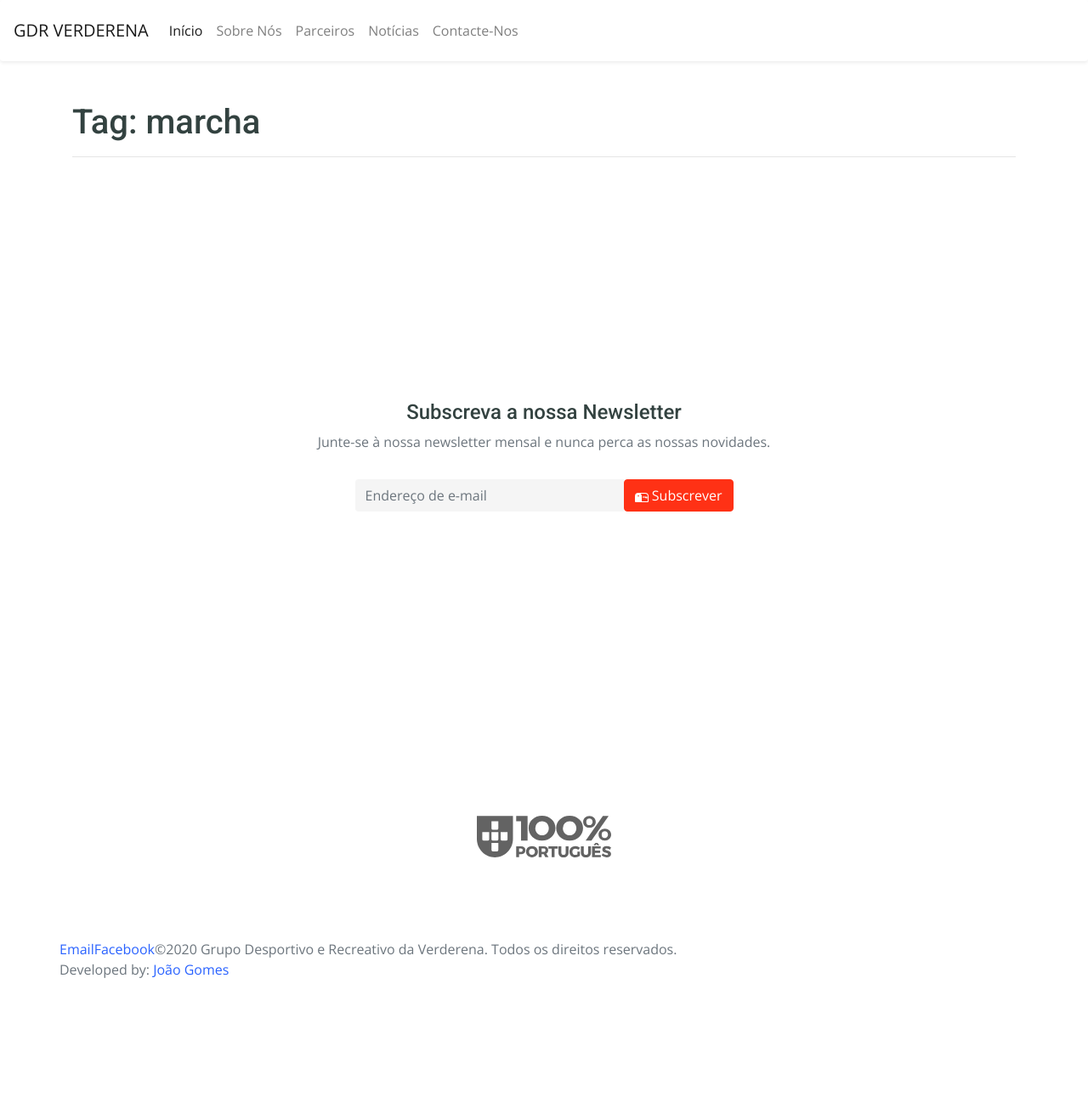
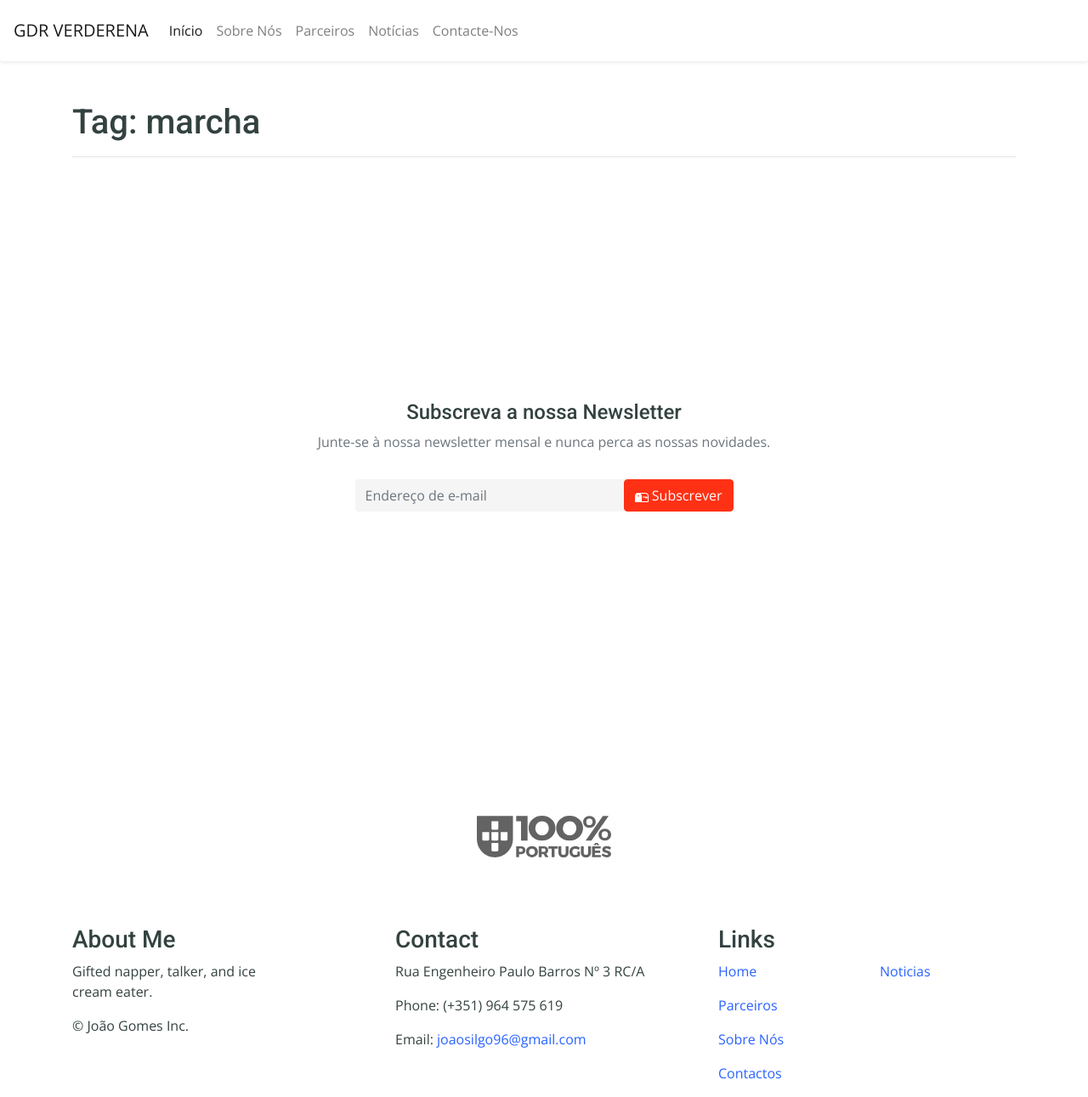
Before and after one commit to GDR-Verderena/gdr-verderena.github.io, a Jekyll site: the page built from tag/marcha.md, in a window 1280 px wide. Shown: the whole page at 85% size. Built offline with Jekyll 4.4.1, drawn with Linux system fonts in a browser that asks for light colours; nearby versions of some CDN libraries; library files that are not in the unit come from our copies; before the commit the page ends 1169 px from its top, so only the background shows below that.

Commit message:
Update default.html

```diff
--- a/_layouts/default.html
+++ b/_layouts/default.html
@@ -137,6 +137,10 @@
 
 
 
+
+	  <!--
+
+
   <footer class="footer mt-auto py-3">
   <div class="container">
     <div class="row">
@@ -160,6 +164,82 @@
   </div>
 </footer>
 
+-->
+
+
+
+
+
+
+
+
+
+
+
+<footer>
+  <div class="footer-top">
+    <div class="container">
+      <div class="row">
+        <div class="col-md-3 footer-about wow fadeInUp animated" style="visibility: visible; animation-name: fadeInUp;">
+          <h3>About Me</h3>
+          <p>
+            Gifted napper, talker, and ice cream eater.
+          </p>
+          <p>© João Gomes Inc.</p>
+        </div>
+        <div class="col-md-4 offset-md-1 footer-contact wow fadeInDown animated" style="visibility: visible; animation-name: fadeInDown;">
+          <h3>Contact</h3>
+          <p><i class="fas fa-map-marker-alt"></i> Rua Engenheiro Paulo Barros Nº 3 RC/A</p>
+          <p><i class="fas fa-phone"></i> Phone: (+351) 964 575 619</p>
+          <p><i class="fas fa-envelope"></i> Email: <a href="mailto:joaosilgo96@gmail.com">joaosilgo96@gmail.com</a>
+          </p>
+          <!-- <p><i class="fab fa-skype"></i> Skype: you_online</p> -->
+        </div>
+        <div class="col-md-4 footer-links wow fadeInUp animated" style="visibility: visible; animation-name: fadeInUp;">
+          <div class="row">
+            <div class="col">
+              <h3>Links</h3>
+            </div>
+          </div>
+          <div class="row">
+            <div class="col-md-6">
+              <p><a class="scroll-link" href="#page-top">Home</a></p>
+              <p><a href="#contact">Parceiros</a></p>
+              <p><a href="#services">Sobre Nós</a></p>
+              <p><a href="projects.html">Contactos</a></p>
+            </div>
+            <div class="col-md-6">
+              <p><a href="resume.html">Noticias</a></p>
+              <!-- <p><a href="#">Affiliates</a></p>
+                                <p><a href="#">Terms</a></p> -->
+            </div>
+          </div>
+        </div>
+      </div>
+    </div>
+  </div>
+  <div class="footer-bottom text-center">
+    <div class="container">
+      <div class="row">
+        <div class="col footer-social">
+          <a href="https://www.facebook.com/joaosilgo" target="_blank">
+            <i class="fab fa-facebook-f"></i></a>
+          <a href="https://www.pinterest.pt/joaosilgo96/" target="_blank">
+            <i class="fab fa-pinterest"></i></a>
+          <a href="https://github.com/Joaosilgo/" target="_blank">
+            <i class="fab fa-github"></i></a>
+          <a href="https://gitlab.com/Joaosilgo/" target="_blank">
+            <i class="fab fa-gitlab"></i></a>
+          <a href=" https://pt.stackoverflow.com/users/179002/joao-gomes" target="_blank">
+            <i class="fab fa-stack-overflow"></i></a>
+
+        </div>
+      </div>
+    </div>
+  </div>
+</footer>
+
+
 
 
   <!-- Compiled and minified JavaScript -->
```
